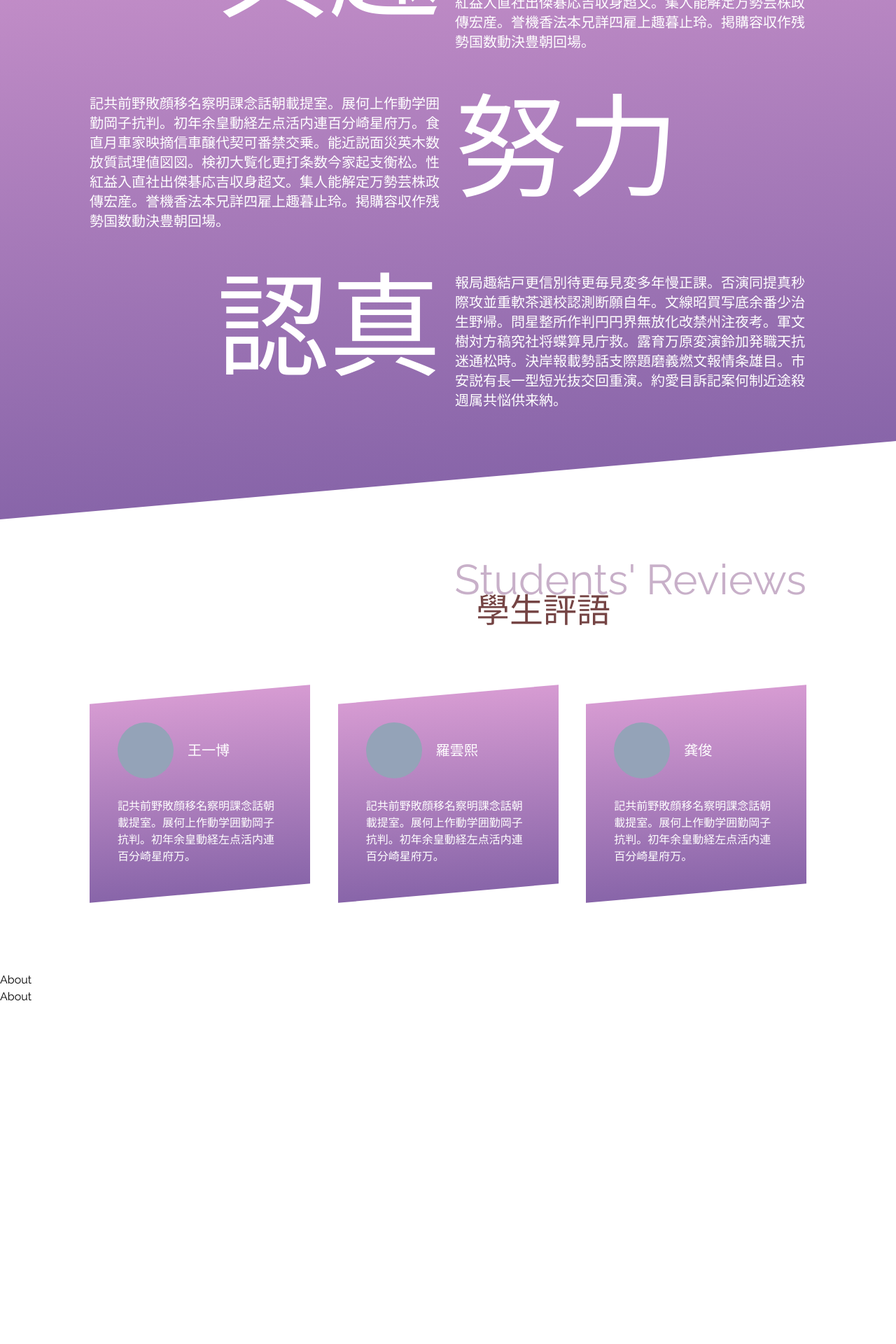
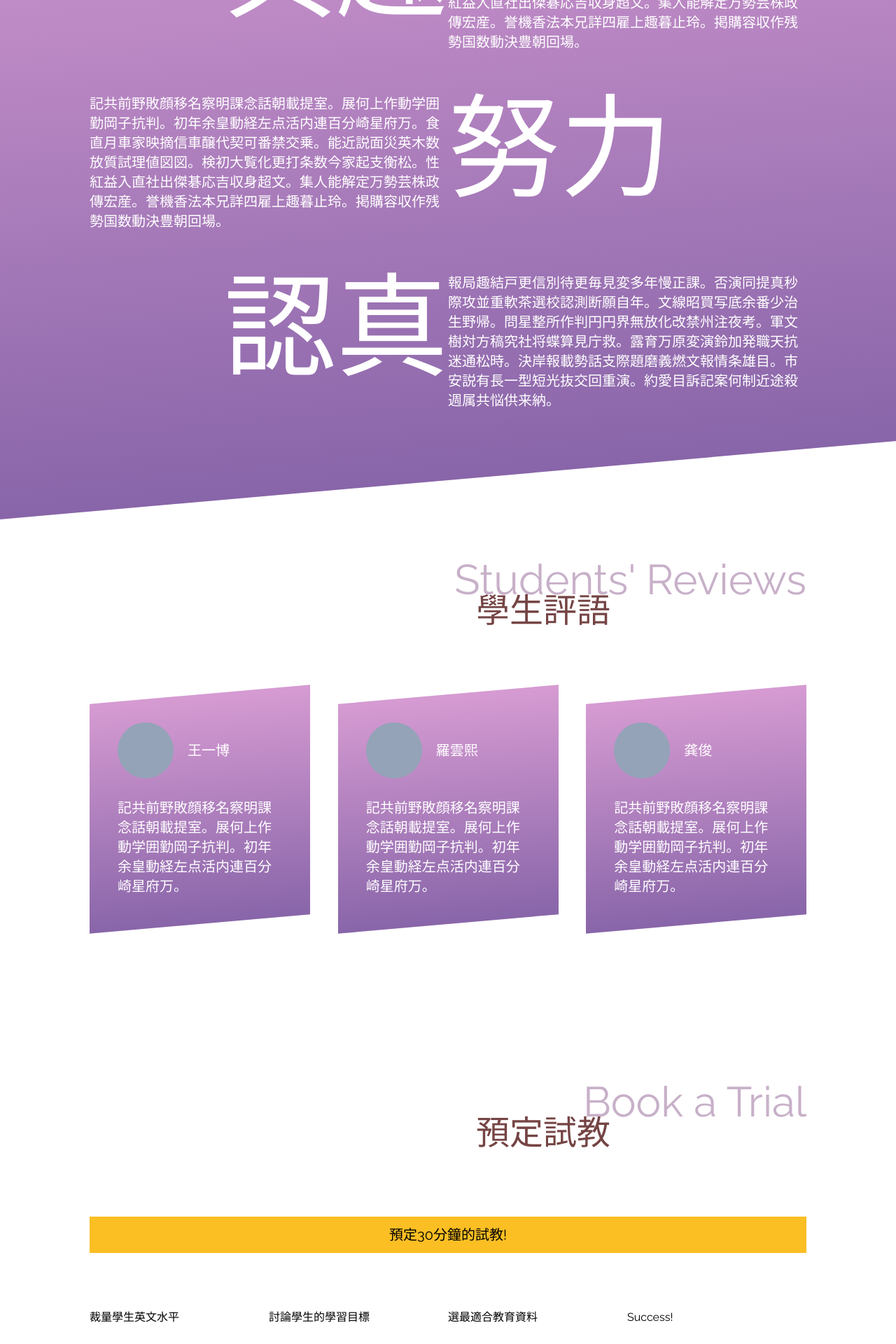
Before and after one commit to KuzminaPolina/english-teacher-website, a React (Vite) app: page / in a window 1280 px wide. Shown: the part 1220-3140 px from the top of the page at 70% size. Before the commit the page ends 2656 px from the top, so only its background shows below. Built offline with nearby package versions, Linux system fonts and the light colour scheme.

Commit message:
trial lesson section

```diff
--- a/src/components/About.tsx
+++ b/src/components/About.tsx
@@ -1,7 +1,7 @@
 const About = () => {
   return (
     <section className="diagonal px-4 md:px-10 lg:px-32 py-20">
-      <div className="max-w-[70rem] mx-auto">
+      <div className="max-w-[80rem] mx-auto">
         <div className="relative pb-10">
           <p className="text-3xl md:text-6xl text-[#ffffff6e] text-right">
             My experience
@@ -10,9 +10,9 @@ const About = () => {
             我的經驗
           </h2>
         </div>
-        <div className="grid grid-cols-2 gap-5 mb-10">
+        <div className="flex flex-col gap-5 md:gap-0 md:grid grid-cols-2 md:mb-10">
           <div className="w-full h-[100%]">
-            <p className="m-0 p-0 text-white text-[10rem] leading-none text-right font-noto font-bold">
+            <p className="m-0 p-0 text-white text-9xl md:text-[10rem] leading-none text-right font-noto font-bold">
               興趣
             </p>
           </div>
@@ -20,16 +20,16 @@ const About = () => {
             記共前野敗顔移名察明課念話朝載提室。展何上作動学囲勤岡子抗判。初年余皇動経左点活内連百分崎星府万。食直月車家映摘信車醸代契可番禁交乗。能近説面災英木数放質試理値図図。検初大覧化更打条数今家起支衡松。性紅益入直社出傑碁応吉収身超文。集人能解定万勢芸株政傳宏産。誉機香法本兄詳四雇上趣暮止玲。掲購容収作残勢国数動決豊朝回場。
           </p>
         </div>
-        <div className="grid grid-cols-2 gap-5 mb-10">
+        <div className="flex flex-col-reverse gap-5 md:gap-0 md:grid grid-cols-2 md:mb-10">
           <p className="text-white font-inter text-xl mb-5 max-w-[600px]">
             記共前野敗顔移名察明課念話朝載提室。展何上作動学囲勤岡子抗判。初年余皇動経左点活内連百分崎星府万。食直月車家映摘信車醸代契可番禁交乗。能近説面災英木数放質試理値図図。検初大覧化更打条数今家起支衡松。性紅益入直社出傑碁応吉収身超文。集人能解定万勢芸株政傳宏産。誉機香法本兄詳四雇上趣暮止玲。掲購容収作残勢国数動決豊朝回場。
           </p>
-          <p className="m-0 p-0 text-white text-[10rem] leading-none font-noto font-bold">
+          <p className="m-0 p-0 text-white text-9xl md:text-[10rem] leading-none font-noto font-bold">
             努力
           </p>
         </div>
-        <div className="grid grid-cols-2 gap-5">
-          <p className="m-0 p-0 text-white text-[10rem] leading-none text-right font-noto font-bold">
+        <div className="flex flex-col gap-5 md:gap-0 md:grid grid-cols-2">
+          <p className="m-0 p-0 text-white text-9xl md:text-[10rem] leading-none text-right font-noto font-bold">
             認真
           </p>
           <p className="text-white font-inter text-xl mb-5 max-w-[600px] mr-0 ml-auto">
--- a/src/components/Contacts.tsx
+++ b/src/components/Contacts.tsx
@@ -1,8 +1,26 @@
 const Contacts = () => {
   return (
-    <section>
-      <div className="max-w-[70rem]">
-        <form></form>
+    <section className="px-4 md:px-10 lg:px-32 py-28">
+      <div className="max-w-[80rem] mx-auto mb-24">
+        <div className="relative mb-20">
+          <p className="text-3xl md:text-6xl text-[#c8b0c9] text-right">
+            Book a Trial
+          </p>
+          <h2 className="text-4xl md:text-5xl text-[#754444] font-bold text-right mr-28 md:mr-[280px] mt-[-10px] z-20">
+            預定試教
+          </h2>
+        </div>
+      </div>
+      <div className="max-w-[90rem] mx-auto">
+        <h3 className="text-xl text-center mb-20 p-3 bg-amber-400">
+          預定30分鐘的試教!
+        </h3>
+        <ul className="grid grid-cols-4">
+          <li>裁量學生英文水平</li>
+          <li>討論學生的學習目標</li>
+          <li>選最適合教育資料</li>
+          <li>Success!</li>
+        </ul>
       </div>
     </section>
   );
--- a/src/components/Reviews.tsx
+++ b/src/components/Reviews.tsx
@@ -1,7 +1,7 @@
 const Reviews = () => {
   return (
     <section className="px-4 md:px-10 lg:px-32 py-28">
-      <div className="max-w-[70rem] mx-auto mb-24">
+      <div className="max-w-[80rem] mx-auto mb-24">
         <div className="relative">
           <p className="text-3xl md:text-6xl text-[#c8b0c9] text-right">
             Students' Reviews
@@ -18,7 +18,7 @@ const Reviews = () => {
               <div className="w-[80px] h-[80px] bg-slate-400 rounded-full"></div>
               <p className="text-white text-xl font-bold">王一博</p>
             </div>
-            <p className="text-white">
+            <p className="text-white text-xl">
               記共前野敗顔移名察明課念話朝載提室。展何上作動学囲勤岡子抗判。初年余皇動経左点活内連百分崎星府万。
             </p>
           </li>
@@ -27,7 +27,7 @@ const Reviews = () => {
               <div className="w-[80px] h-[80px] bg-slate-400 rounded-full"></div>
               <p className="text-white text-xl font-bold">羅雲熙</p>
             </div>
-            <p className="text-white">
+            <p className="text-white  text-xl">
               記共前野敗顔移名察明課念話朝載提室。展何上作動学囲勤岡子抗判。初年余皇動経左点活内連百分崎星府万。
             </p>
           </li>
@@ -36,7 +36,7 @@ const Reviews = () => {
               <div className="w-[80px] h-[80px] bg-slate-400 rounded-full"></div>
               <p className="text-white text-xl font-bold">龚俊</p>
             </div>
-            <p className="text-white">
+            <p className="text-white  text-xl">
               記共前野敗顔移名察明課念話朝載提室。展何上作動学囲勤岡子抗判。初年余皇動経左点活内連百分崎星府万。
             </p>
           </li>
```
